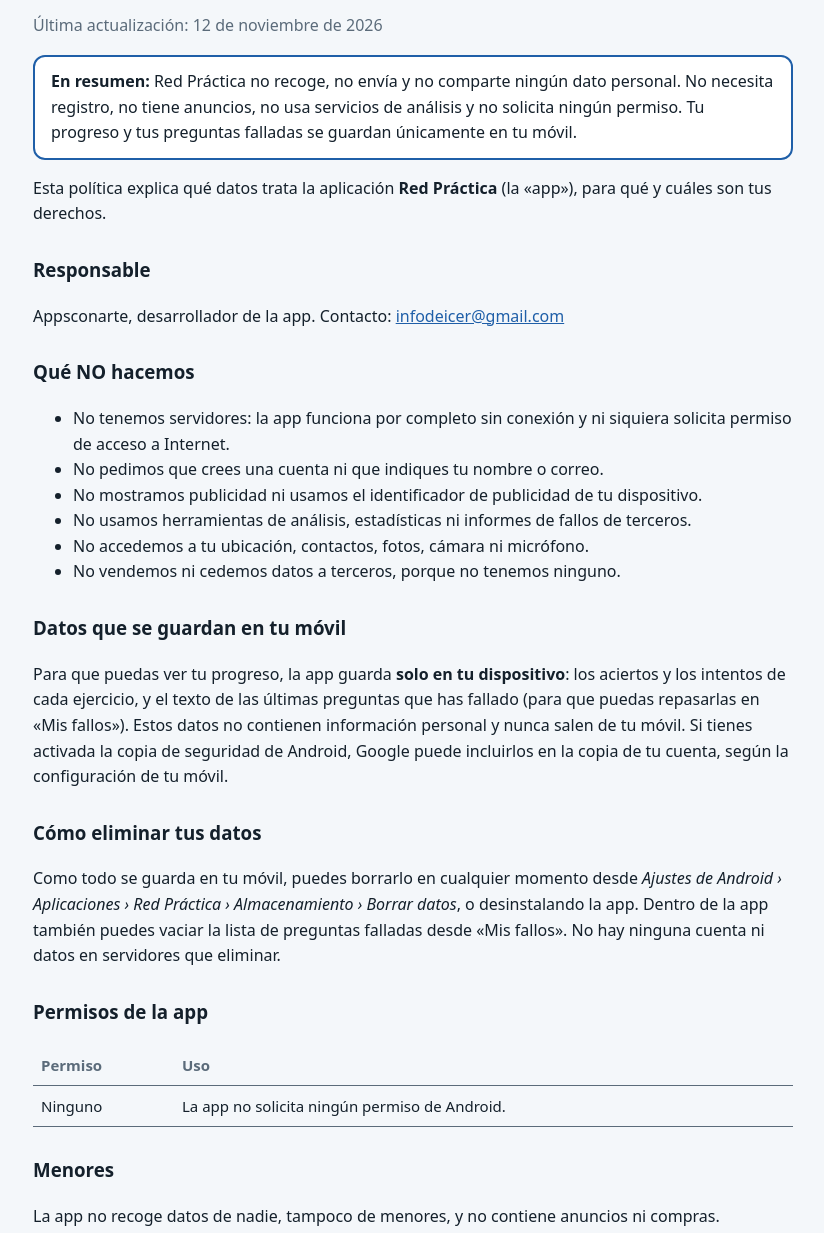
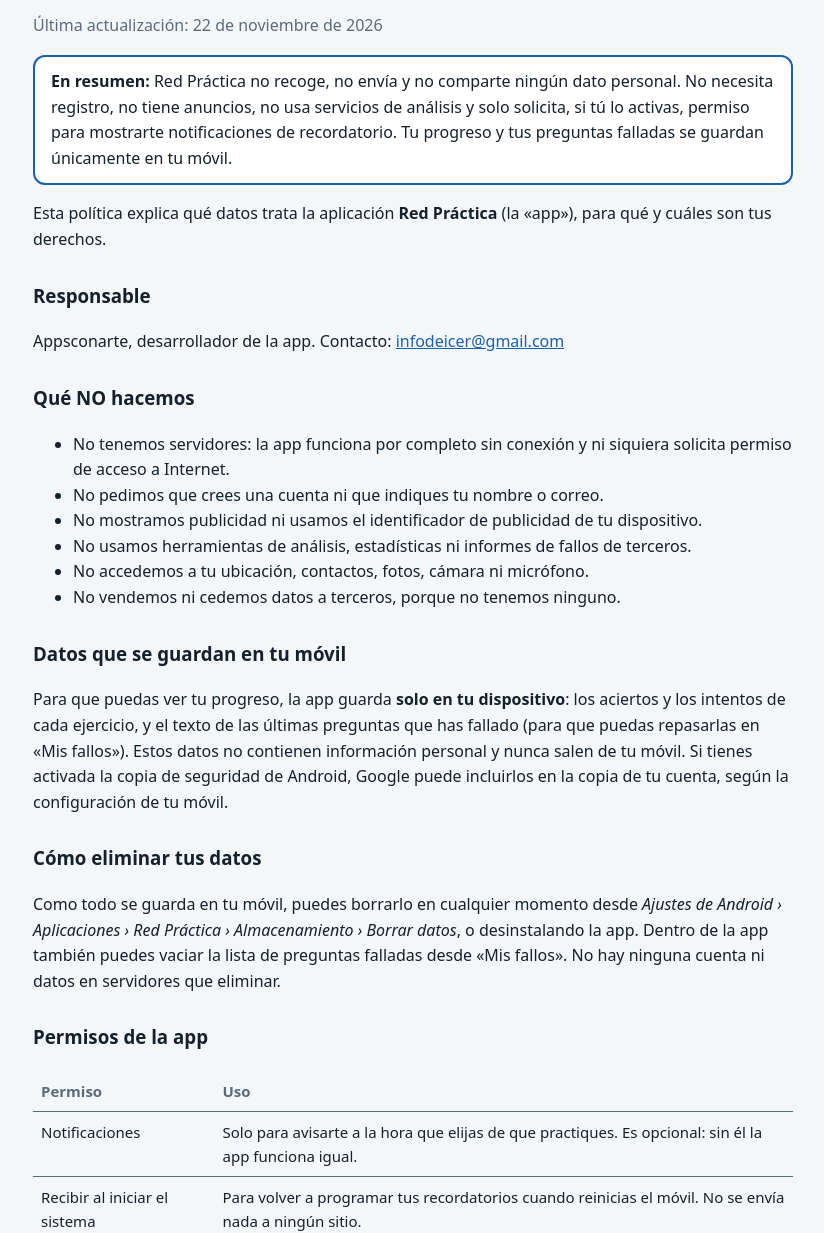
Before and after one commit to Appsconarte/redpractica-privacidad, a plain HTML site: page index.html in a window 1280 px wide. Shown: the part 96-1329 px from the top of the page, without its empty margins (227-1051 px from the left). Drawn offline with Linux system fonts and the light colour scheme.

Commit message:
Política: permiso opcional de notificaciones por los recordatorios
Co-Authored-By: Claude Sonnet 5.5 <noreply@anthropic.com>

```diff
--- a/index.html
+++ b/index.html
@@ -24,9 +24,9 @@
 <body>
 <main>
 <h1>Política de privacidad de Red Práctica</h1>
-<p class="fecha">Última actualización: 12 de noviembre de 2026</p>
+<p class="fecha">Última actualización: 22 de noviembre de 2026</p>
 
-<p class="aviso"><strong>En resumen:</strong> Red Práctica no recoge, no envía y no comparte ningún dato personal. No necesita registro, no tiene anuncios, no usa servicios de análisis y no solicita ningún permiso. Tu progreso y tus preguntas falladas se guardan únicamente en tu móvil.</p>
+<p class="aviso"><strong>En resumen:</strong> Red Práctica no recoge, no envía y no comparte ningún dato personal. No necesita registro, no tiene anuncios, no usa servicios de análisis y solo solicita, si tú lo activas, permiso para mostrarte notificaciones de recordatorio. Tu progreso y tus preguntas falladas se guardan únicamente en tu móvil.</p>
 
 <p>Esta política explica qué datos trata la aplicación <strong>Red Práctica</strong> (la «app»), para qué y cuáles son tus derechos.</p>
 
@@ -52,7 +52,8 @@
 <h3>Permisos de la app</h3>
 <table>
   <tr><th>Permiso</th><th>Uso</th></tr>
-  <tr><td>Ninguno</td><td>La app no solicita ningún permiso de Android.</td></tr>
+  <tr><td>Notificaciones</td><td>Solo para avisarte a la hora que elijas de que practiques. Es opcional: sin él la app funciona igual.</td></tr>
+  <tr><td>Recibir al iniciar el sistema</td><td>Para volver a programar tus recordatorios cuando reinicias el móvil. No se envía nada a ningún sitio.</td></tr>
 </table>
 
 <h3>Menores</h3>
```
